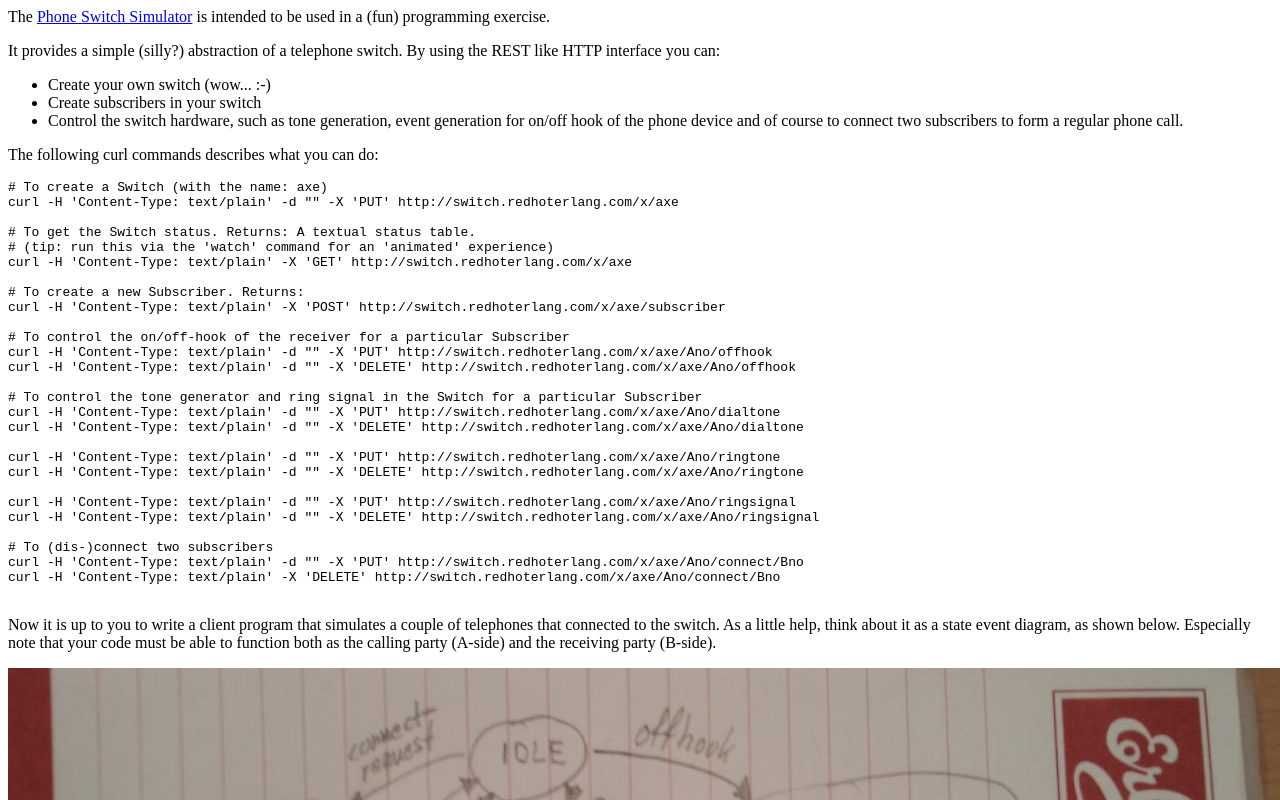
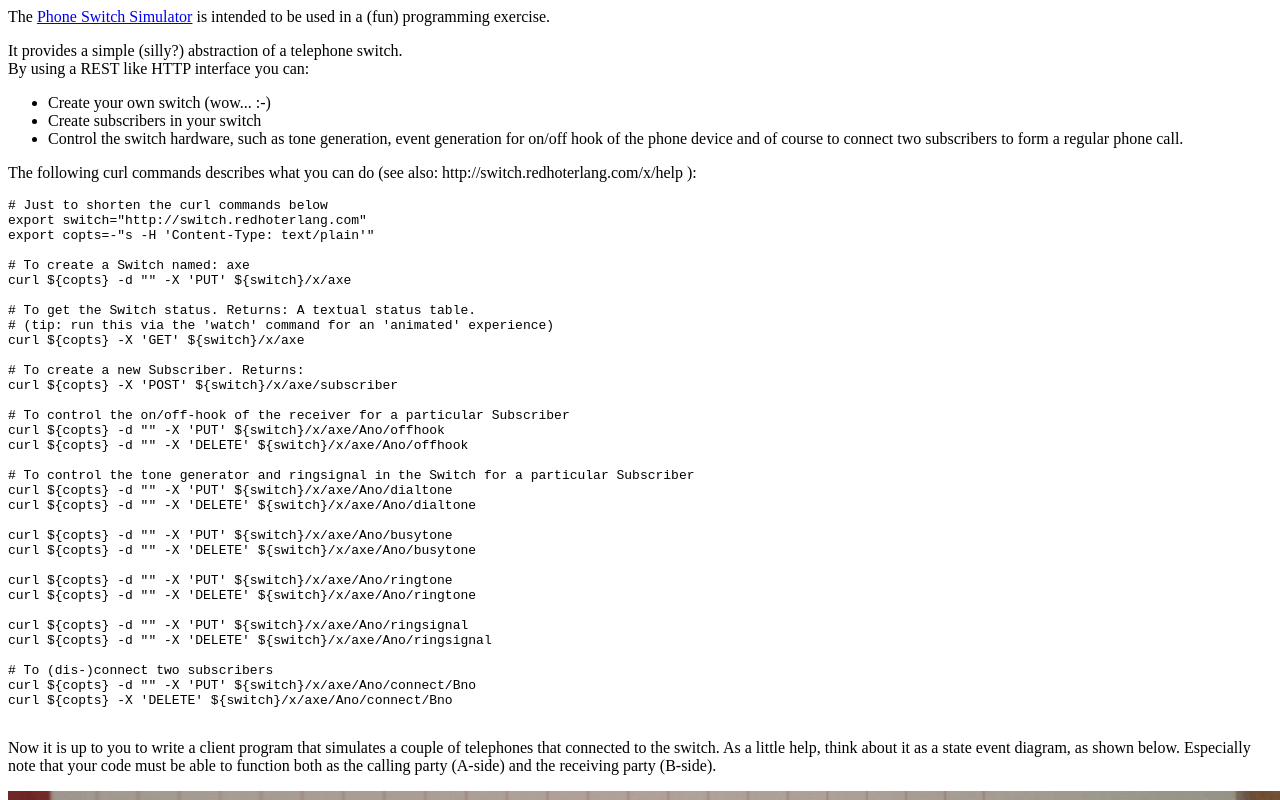
Before and after one commit to etnt/switch, a plain HTML site: page priv/www/index.html in a window 1280 px wide. Shown: the top 800 px of the page. Drawn offline with Linux system fonts and the light colour scheme.

Commit message:
Cleaning up docs

```diff
--- a/priv/www/index.html
+++ b/priv/www/index.html
@@ -6,7 +6,8 @@
     <p>The <a href="#">Phone Switch Simulator</a> is intended to be used in a (fun) programming exercise.
     </p>
     <p>It provides a simple (silly?) abstraction of a telephone switch.
-      By using the REST like HTTP interface you can:
+      <br />
+      By using a REST like HTTP interface you can:
     </p>
     <ul>
       <li>Create your own switch (wow... :-)</li>
@@ -17,36 +18,43 @@
 	regular phone call.
       </li>
     </ul>
-    <p>The following curl commands describes what you can do:
+    <p>The following curl commands describes what you can do (see also: http://switch.redhoterlang.com/x/help ):
     </p>
     <pre>
-# To create a Switch (with the name: axe)
-curl -H 'Content-Type: text/plain' -d "" -X 'PUT' http://switch.redhoterlang.com/x/axe
+# Just to shorten the curl commands below
+export switch="http://switch.redhoterlang.com"
+export copts=-"s -H 'Content-Type: text/plain'"
+
+# To create a Switch named: axe
+curl ${copts} -d "" -X 'PUT' ${switch}/x/axe
 
 # To get the Switch status. Returns: A textual status table.
 # (tip: run this via the 'watch' command for an 'animated' experience)
-curl -H 'Content-Type: text/plain' -X 'GET' http://switch.redhoterlang.com/x/axe
+curl ${copts} -X 'GET' ${switch}/x/axe
 
 # To create a new Subscriber. Returns: <Ano>
-curl -H 'Content-Type: text/plain' -X 'POST' http://switch.redhoterlang.com/x/axe/subscriber
+curl ${copts} -X 'POST' ${switch}/x/axe/subscriber
 
 # To control the on/off-hook of the receiver for a particular Subscriber
-curl -H 'Content-Type: text/plain' -d "" -X 'PUT' http://switch.redhoterlang.com/x/axe/Ano/offhook
-curl -H 'Content-Type: text/plain' -d "" -X 'DELETE' http://switch.redhoterlang.com/x/axe/Ano/offhook
+curl ${copts} -d "" -X 'PUT' ${switch}/x/axe/Ano/offhook
+curl ${copts} -d "" -X 'DELETE' ${switch}/x/axe/Ano/offhook
 
-# To control the tone generator and ring signal in the Switch for a particular Subscriber
-curl -H 'Content-Type: text/plain' -d "" -X 'PUT' http://switch.redhoterlang.com/x/axe/Ano/dialtone
-curl -H 'Content-Type: text/plain' -d "" -X 'DELETE' http://switch.redhoterlang.com/x/axe/Ano/dialtone
+# To control the tone generator and ringsignal in the Switch for a particular Subscriber
+curl ${copts} -d "" -X 'PUT' ${switch}/x/axe/Ano/dialtone
+curl ${copts} -d "" -X 'DELETE' ${switch}/x/axe/Ano/dialtone
 
-curl -H 'Content-Type: text/plain' -d "" -X 'PUT' http://switch.redhoterlang.com/x/axe/Ano/ringtone
-curl -H 'Content-Type: text/plain' -d "" -X 'DELETE' http://switch.redhoterlang.com/x/axe/Ano/ringtone
+curl ${copts} -d "" -X 'PUT' ${switch}/x/axe/Ano/busytone
+curl ${copts} -d "" -X 'DELETE' ${switch}/x/axe/Ano/busytone
 
-curl -H 'Content-Type: text/plain' -d "" -X 'PUT' http://switch.redhoterlang.com/x/axe/Ano/ringsignal
-curl -H 'Content-Type: text/plain' -d "" -X 'DELETE' http://switch.redhoterlang.com/x/axe/Ano/ringsignal
+curl ${copts} -d "" -X 'PUT' ${switch}/x/axe/Ano/ringtone
+curl ${copts} -d "" -X 'DELETE' ${switch}/x/axe/Ano/ringtone
+
+curl ${copts} -d "" -X 'PUT' ${switch}/x/axe/Ano/ringsignal
+curl ${copts} -d "" -X 'DELETE' ${switch}/x/axe/Ano/ringsignal
 
 # To (dis-)connect two subscribers
-curl -H 'Content-Type: text/plain' -d "" -X 'PUT' http://switch.redhoterlang.com/x/axe/Ano/connect/Bno
-curl -H 'Content-Type: text/plain' -X 'DELETE' http://switch.redhoterlang.com/x/axe/Ano/connect/Bno
+curl ${copts} -d "" -X 'PUT' ${switch}/x/axe/Ano/connect/Bno
+curl ${copts} -X 'DELETE' ${switch}/x/axe/Ano/connect/Bno
     </pre>
     <p>Now it is up to you to write a client program that simulates
       a couple of telephones that connected to the switch. As a little
@@ -56,9 +64,12 @@ curl -H 'Content-Type: text/plain' -X 'DELETE' http://switch.redhoterlang.com/x/
     </p>
     <img src=/phone_state_event.jpg></img>
     <p>If you want to write the code in Erlang, then download the
-      <a href="#">Starter Kit</a>. With the Starter Kit you get a program
-      where the Idle State has been written. You have access to a little
-      helper library that can talk to the switch. The rest is up to you.
+      <i>Starter Kit</i>, which consists of two files:
+      <a href="/phone.erl">phone.erl</a> and <a href="/hw_lib.erl">hw_lib.erl</a>.
+      The first file is an embryo of the your phone control software
+      where only the Idle State has been written. In the second file, you
+      have access to a little helper library that can talk to the switch,
+      hiding the REST protocol. The rest is up to you.
     </p>
     <p>When you have succeeded the result could look something like in the
     video below:
```
Also changed, not shown: 5 other files.
